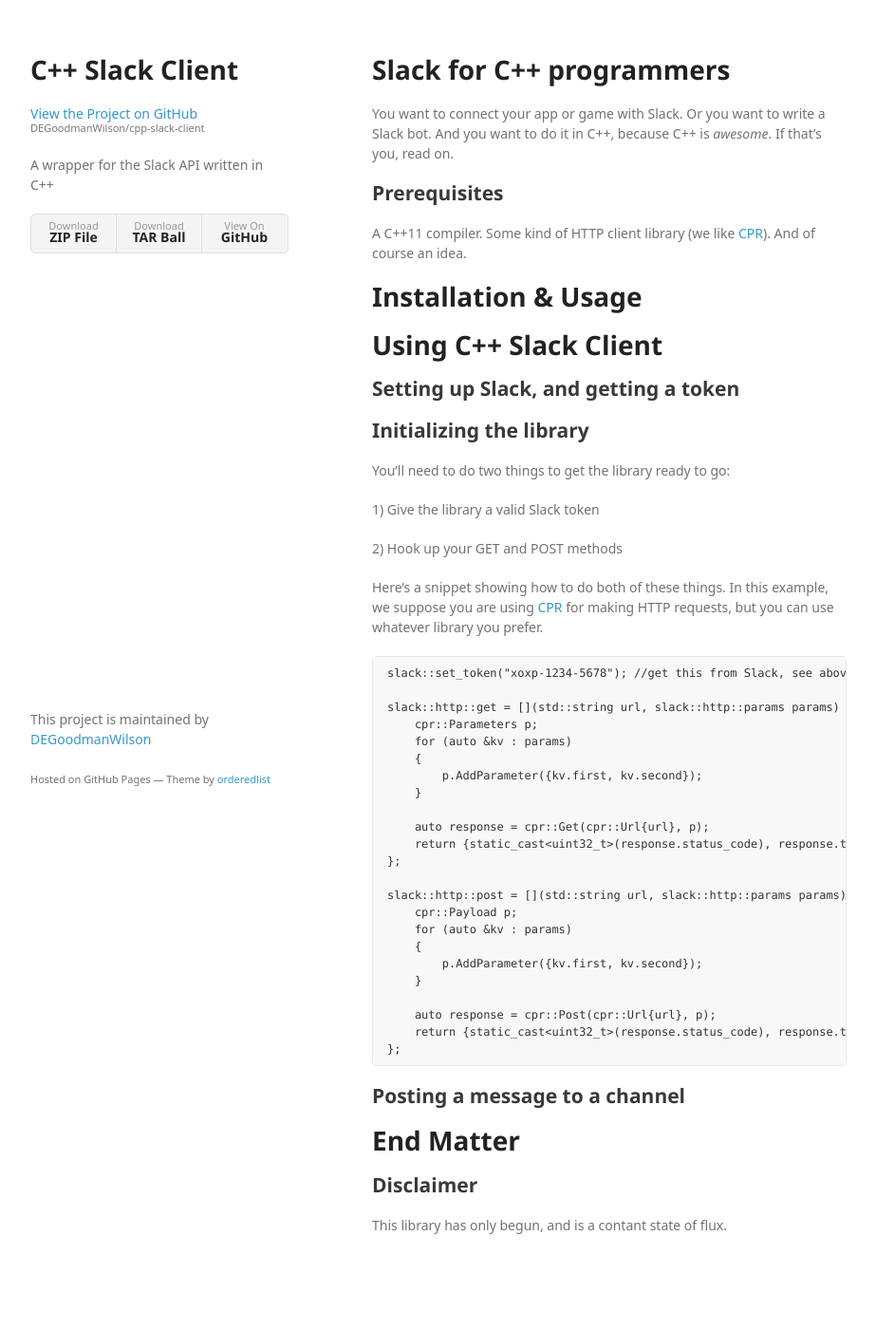
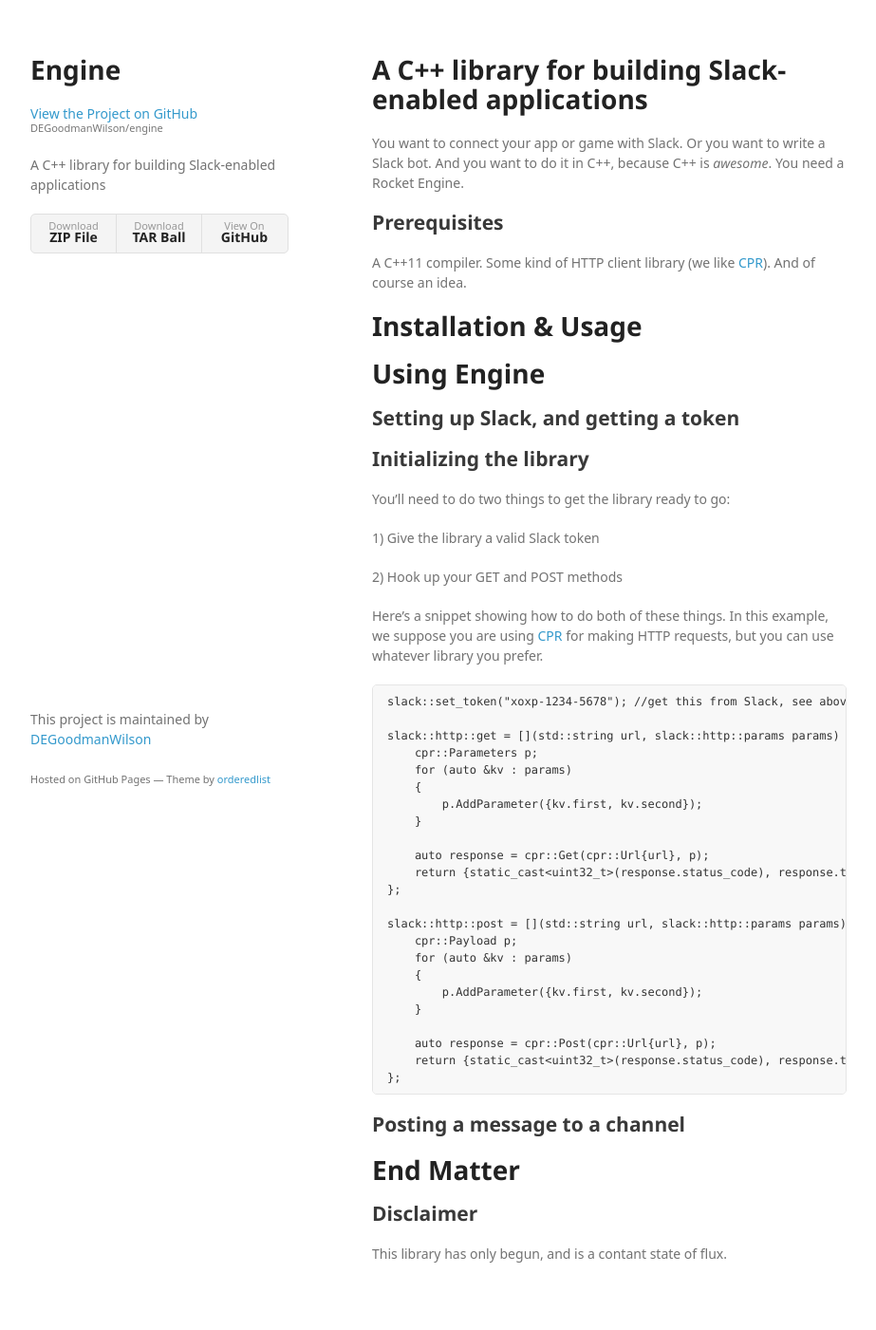
Before and after one commit to DEGoodmanWilson/engine, a Jekyll site: the page built from index.md, in a window 1280 px wide. Shown: the whole page at 95% size, without its empty margins (178-1101 px from the left). Built offline with Jekyll 4.4.1, drawn with Linux system fonts in a browser that asks for light colours; some web fonts are replaced; before the commit the page ends 1371 px from its top, so only the background shows below that.

Commit message:
Updated to reflect new name

```diff
--- a/_layouts/default.html
+++ b/_layouts/default.html
@@ -3,7 +3,7 @@
   <head>
     <meta charset="utf-8">
     <meta http-equiv="X-UA-Compatible" content="chrome=1">
-    <title>C++ Slack Client by DEGoodmanWilson</title>
+    <title>Engine</title>
 
     <link rel="stylesheet" href="stylesheets/styles.css">
     <link rel="stylesheet" href="stylesheets/github-light.css">
@@ -15,16 +15,16 @@
   <body>
     <div class="wrapper">
       <header>
-        <h1>C++ Slack Client</h1>
-        <p class="view"><a href="https://github.com/DEGoodmanWilson/cpp-slack-client">View the Project on GitHub <small>DEGoodmanWilson/cpp-slack-client</small></a></p>
-        <p>A wrapper for the Slack API written in C++</p>
+        <h1>Engine</h1>
+        <p class="view"><a href="https://github.com/DEGoodmanWilson/engine">View the Project on GitHub <small>DEGoodmanWilson/engine</small></a></p>
+        <p>A C++ library for building Slack-enabled applications</p>
 
 
 
         <ul>
-          <li><a href="https://github.com/DEGoodmanWilson/cpp-slack-client/zipball/master">Download <strong>ZIP File</strong></a></li>
-          <li><a href="https://github.com/DEGoodmanWilson/cpp-slack-client/tarball/master">Download <strong>TAR Ball</strong></a></li>
-          <li><a href="https://github.com/DEGoodmanWilson/cpp-slack-client">View On <strong>GitHub</strong></a></li>
+          <li><a href="https://github.com/DEGoodmanWilson/engine/zipball/master">Download <strong>ZIP File</strong></a></li>
+          <li><a href="https://github.com/DEGoodmanWilson/engine/tarball/master">Download <strong>TAR Ball</strong></a></li>
+          <li><a href="https://github.com/DEGoodmanWilson/engine">View On <strong>GitHub</strong></a></li>
         </ul>
       </header>
       <section>
--- a/index.md
+++ b/index.md
@@ -1,11 +1,11 @@
 ---
 layout: default
-title: C++ Slack Client
+title: Engine
 ---
 
-# Slack for C++ programmers
+# A C++ library for building Slack-enabled applications
 
-You want to connect your app or game with Slack. Or you want to write a Slack bot. And you want to do it in C++, because C++ is _awesome_. If that's you, read on.
+You want to connect your app or game with Slack. Or you want to write a Slack bot. And you want to do it in C++, because C++ is _awesome_. You need a Rocket Engine.
 
 ## Prerequisites
 
@@ -13,7 +13,7 @@
 
 # Installation & Usage
 
-# Using C++ Slack Client
+# Using Engine
 
 ## Setting up Slack, and getting a token
 
```
